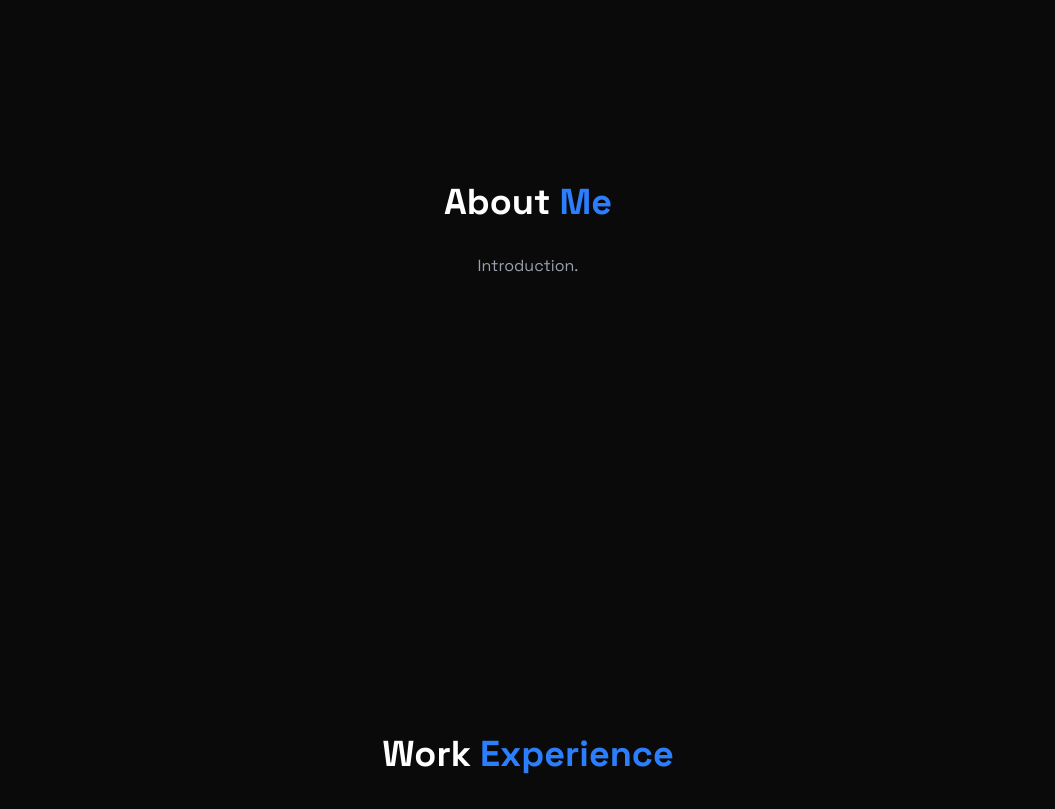
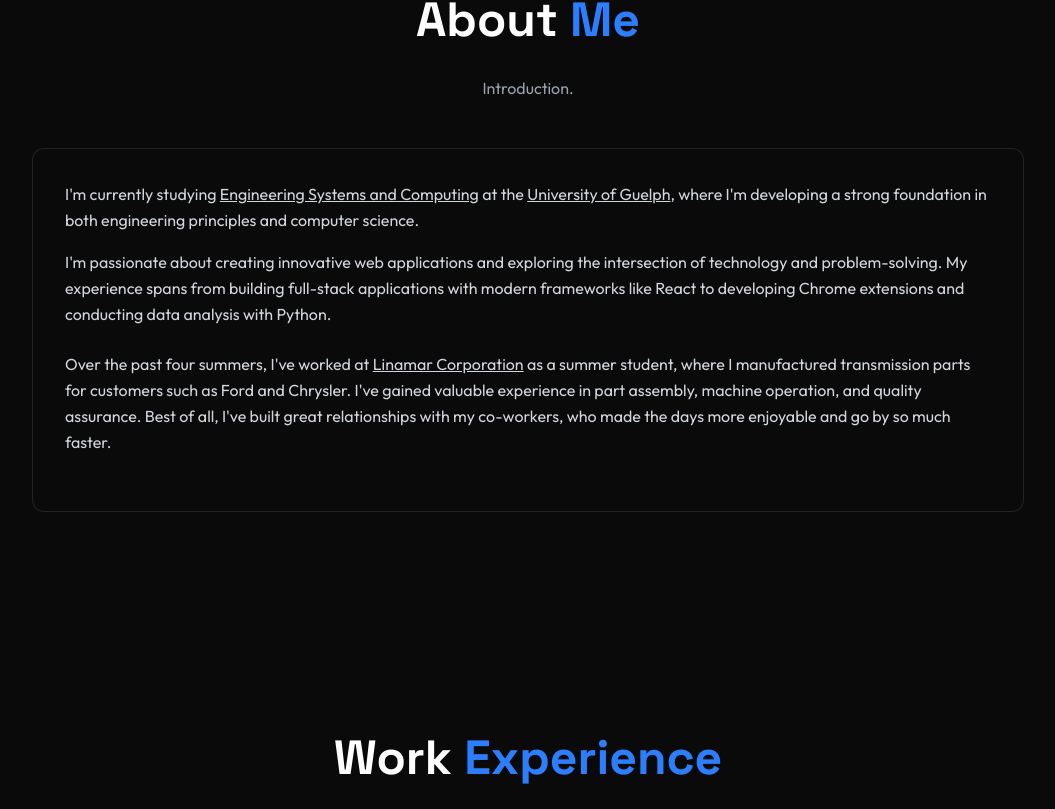
Before and after one commit to louisnguyenn/Louis-Personal-Portfolio, a React (Vite) app: page / in a window 1280 px wide. Shown: the part 946-1755 px from the top of the page, without its empty margins (112-1167 px from the left). Built offline with nearby package versions, Linux system fonts and the light colour scheme.

Commit message:
changed fonts

```diff
--- a/index.html
+++ b/index.html
@@ -1,15 +1,19 @@
 <!doctype html>
 <html lang="en">
+
 <head>
   <meta charset="UTF-8" />
   <link rel="preconnect" href="https://fonts.googleapis.com">
   <link rel="preconnect" href="https://fonts.gstatic.com" crossorigin>
-    <link href="https://fonts.googleapis.com/css2?family=Space+Grotesk:wght@300..700&display=swap" rel="stylesheet">
-    <meta name="viewport" content="width=device-width, initial-scale=1.0" />
+  <link
+    href="https://fonts.googleapis.com/css2?family=Inter:ital,opsz,wght@0,14..32,100..900;1,14..32,100..900&family=Outfit:wght@100..900&family=Source+Code+Pro:ital,wght@0,200..900;1,200..900&family=Space+Grotesk:wght@300..700&display=swap"
+    rel="stylesheet">
   <title>Louis Nguyen's Portfolio</title>
 </head>
+
 <body>
   <div id="root"></div>
   <script type="module" src="/src/main.jsx"></script>
 </body>
+
 </html>
--- a/src/components/Navbar.jsx
+++ b/src/components/Navbar.jsx
@@ -21,11 +21,11 @@ export const Navbar = ({ menuOpen, setMenuOpen }) => {
 
           {/* desktop menu (navbar) */}
           <div className="hidden md:flex items-center ml-auto space-x-8">
-            <a href="#home" className="text-gray-300 transition-colors hover:-translate-y-1 hover:underline hover:text-white hover:font-bold">Home</a>
-            <a href="#about" className="text-gray-300 transition-colors hover:-translate-y-1 hover:underline hover:text-white hover:font-bold">About</a>
-            <a href="#experience" className="text-gray-300 transition-colors hover:-translate-y-1 hover:underline hover:text-white hover:font-bold">Experience</a>
-            <a href="#projects" className="text-gray-300 transition-colors hover:-translate-y-1 hover:underline hover:text-white hover:font-bold">Projects</a>
-            <a href="#contact" className="text-gray-300 transition-colors hover:-translate-y-1 hover:underline hover:text-white hover:font-bold">Contact</a>
+            <a href="#home" className="text-gray-300 hover:-translate-y-1 hover:underline hover:text-white hover:font-bold transition-all">Home</a>
+            <a href="#about" className="text-gray-300 hover:-translate-y-1 hover:underline hover:text-white hover:font-bold transition-all">About</a>
+            <a href="#experience" className="text-gray-300 hover:-translate-y-1 hover:underline hover:text-white hover:font-bold transition-all">Experience</a>
+            <a href="#projects" className="text-gray-300 hover:-translate-y-1 hover:underline hover:text-white hover:font-bold transition-all">Projects</a>
+            <a href="#contact" className="text-gray-300 hover:-translate-y-1 hover:underline hover:text-white hover:font-bold transition-all">Contact</a>
             {/* <a href="https://www.linkedin.com/in/louisnguyenn/" target="_blank" className="text-gray-300 transition-colors hover:-translate-y-1 hover:underline hover:text-white">LinkedIn</a>
             <a href="https://github.com/louisnguyen7" target="_blank" className="text-gray-300 transition-colors hover:-translate-y-1 hover:underline hover:text-white">GitHub</a> */}
           </div>
--- a/src/components/sections/About.jsx
+++ b/src/components/sections/About.jsx
@@ -2,10 +2,23 @@ export const About = () => {
   return (
     <section id="about" className="min-h-screen flex items-center justify-center py-20">
       <div className="max-w-5xl mx-auto px-4">
-        <h2 className="text-4xl font-bold mb-8 text-white text-center">About <span className="text-blue-500">Me</span></h2>
+        <h2 className="text-5xl font-bold mb-8 text-white text-center">About <span className="text-blue-500">Me</span></h2>
         <p className='text-center text-muted-foreground mb-12 max-w-2xl mx-auto text-gray-400'>
           Introduction.
         </p>
+
+        <div className="bg-[#0a0a0a] relative rounded-xl p-8 border-white/10 border hover:-translate-y-1 hover:border-blue-500/30 hover:shadow-[0_2px_8px_rgba(59,130,246,0.1)] transition-all">
+          <p className="text-gray-300 mb-4 leading-relaxed">
+            I'm currently studying <a href="https://www.uoguelph.ca/programs/engineering-systems-and-computing/" className="underline transition-colors hover:text-white" target="_blank">Engineering Systems and Computing</a> at the <a href="https://www.uoguelph.ca/" className="underline transition-colors hover:text-white" target="_blank">University of Guelph</a>, where I'm developing a strong foundation in both engineering principles and computer science.
+          </p>
+
+          <p className="text-gray-300 mb-6 leading-relaxed">
+            I'm passionate about creating innovative web applications and exploring the intersection of technology and problem-solving. My experience spans from building full-stack applications with modern frameworks like React to developing Chrome extensions and conducting data analysis with Python.
+          </p>
+
+          <p className="text-gray-300 mb-6 leading-relaxed">
+Over the past four summers, I've worked at <a href="https://www.linamar.com/" target="_blank" className="underline transition-colors hover:text-white">Linamar Corporation</a> as a summer student, where I manufactured transmission parts for customers such as Ford and Chrysler. I've gained valuable experience in part assembly, machine operation, and quality assurance. Best of all, I've built great relationships with my co-workers, who made the days more enjoyable and go by so much faster.</p>
+        </div>
       </div>
     </section>
   )
--- a/src/components/sections/Contact.jsx
+++ b/src/components/sections/Contact.jsx
@@ -25,7 +25,7 @@ export const Contact = () => {
   return (
     <section id="contact" className="py-24 px-4 relative">
       <div className="mx-auto max-w-5xl">
-        <h2 className="text-4xl font-bold mb-8 text-white text-center">Let's <span className="text-blue-500">Connect</span></h2>
+        <h2 className="text-5xl font-bold mb-8 text-white text-center">Let's <span className="text-blue-500">Connect</span></h2>
 
         <p className='text-center text-muted-foreground mb-12 max-w-2xl mx-auto text-gray-400'>
           Feel free to reach out, I'd love to hear from you!
@@ -36,13 +36,13 @@ export const Contact = () => {
             <div className="pt-8">
               <h4 className="text-2xl font-semibold mb-6 flex justify-center">Connect with Me</h4>
               <div className="flex space-x-4 justify-center">
-                <a href="mailto:louis.nguyen550@gmail.com" target="_blank">
+                <a href="mailto:louis.nguyen550@gmail.com" target="_blank" className="hover:text-blue-500 hover:-translate-y-1 transition-all">
                   <Mail size={25}/>
                 </a>
-                <a href="https://www.linkedin.com/in/louisnguyenn/" target="_blank">
+                <a href="https://www.linkedin.com/in/louisnguyenn/" target="_blank" className="hover:text-blue-500 hover:-translate-y-1 transition-all">
                   <Linkedin size={25}/>
                 </a>
-                <a href="https://github.com/louisnguyenn" target="_blank">
+                <a href="https://github.com/louisnguyenn" target="_blank" className="hover:text-blue-500 hover:-translate-y-1 transition-all">
                   <Github size={25}/>
                 </a>
               </div>
--- a/src/components/sections/Experience.jsx
+++ b/src/components/sections/Experience.jsx
@@ -2,7 +2,7 @@ export const Experience = () => {
   return (
     <section id="experience" className="min-h-screen flex items-center justify-center py-20">
       <div className="max-w-3xl mx-auto px-4">
-        <h2 className="text-4xl font-bold mb-8 text-white text-center">Work <span className="text-blue-500">Experience</span></h2>
+        <h2 className="text-5xl font-bold mb-8 text-white text-center">Work <span className="text-blue-500">Experience</span></h2>
         <p className='text-center text-muted-foreground mb-12 max-w-2xl mx-auto text-gray-400'>
           My professional journey.
         </p>
--- a/src/components/sections/Home.jsx
+++ b/src/components/sections/Home.jsx
@@ -56,7 +56,7 @@ export const Home = () => {
 
         {/* buttons */}
         <div className="flex justify-center space-x-4">
-          <a href="/Louis-Personal-Portfolio/Louis_Nguyen_Resume.pdf" target="_blank"   rel="noopener noreferrer" className="bg-blue-500 text-white py-3 px-6 rounded font-medium transition relative overflow-hidden hover:-translate-y-0.5 hover:shadow-[0_0_15px_rbga(59, 130, 246, 0.4)]">View Resume</a>
+          <a href="/Louis-Personal-Portfolio/Louis_Nguyen_Resume.pdf" target="_blank" rel="noopener noreferrer" className="bg-blue-500 text-white py-3 px-6 rounded font-medium transition relative overflow-hidden hover:-translate-y-0.5 hover:shadow-[0_0_15px_rbga(59, 130, 246, 0.4)]">View Resume</a>
           <a href="#contact" className="border border-blue-500/50 text-blue-500 py-3 px-6 rounded font-medium transition-all duration-200 hover:-translate-y-1 hover:shadow-[0_0_15px_rbga(59, 130, 246, 0.2)] hover:bg-blue-10">Contact Me</a>
         </div>
       </div>
--- a/src/components/sections/Projects.jsx
+++ b/src/components/sections/Projects.jsx
@@ -4,7 +4,7 @@ export const Projects = () => {
   return (
     <section id="projects" className="min-h-screen flex items-center justify-center py-20">
       <div className="max-w-5xl mx-auto px-4">
-        <h2 className="text-4xl font-bold mb-8 text-white text-center">Featured <span className="text-blue-500">Projects</span></h2>
+        <h2 className="text-5xl font-bold mb-8 text-white text-center">Featured <span className="text-blue-500">Projects</span></h2>
         <p className='text-center text-muted-foreground mb-12 max-w-2xl mx-auto text-gray-400'>
           My innovative creations.
         </p>
@@ -103,7 +103,7 @@ export const Projects = () => {
           </div>
 
           <div className="flex justify-center space-x-4">
-            <a href="https://github.com/louisnguyenn" target="_blank" className="bg-blue-500 text-white py-3 px-6 rounded-full font-medium transition relative overflow-hidden hover:-translate-y-0.5 hover:shadow-[0_0_15px_rbga(59, 130, 246, 0.4)] flex gap-2">Check out my GitHub <ArrowRight size={16}/></a>
+            <a href="https://github.com/louisnguyenn" target="_blank" className="bg-blue-500 text-white py-3 px-6 rounded-full font-medium transition relative overflow-hidden hover:-translate-y-0.5 hover:shadow-[0_0_15px_rbga(59, 130, 246, 0.4)] flex gap-2 items-center">Check out my GitHub <ArrowRight size={16}/></a>
           </div>
         </div>
       </div>
--- a/src/index.css
+++ b/src/index.css
@@ -5,9 +5,22 @@ html,
 body {
   margin: 0;
   padding: 0;
-  font-family: "Space Grotesk", sans-serif;
+  /* font-family: "Inter", sans-serif; */
+  /* font-family: "Source Sans Pro", sans-serif; */
+  font-family: "Outfit", sans-serif;
+
   background: #0a0a0a;
   color: #f3f4f6;
+}
+
+h1,
+h2,
+h3,
+h4,
+h5,
+h6 {
+  font-family: "Space Grotesk", sans-serif;
+
 }
 
 /* keyframes */
```
Lines whose indentation alone changed are shown as unchanged.
